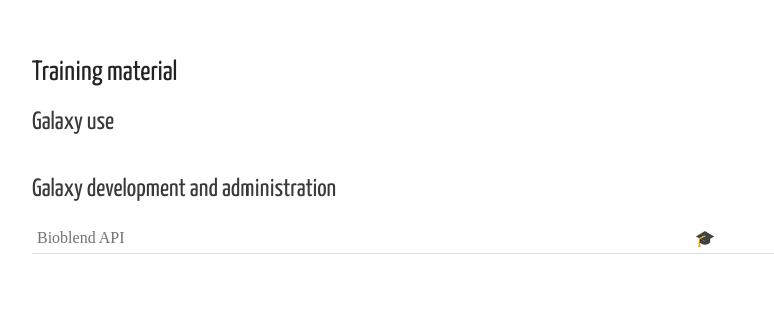
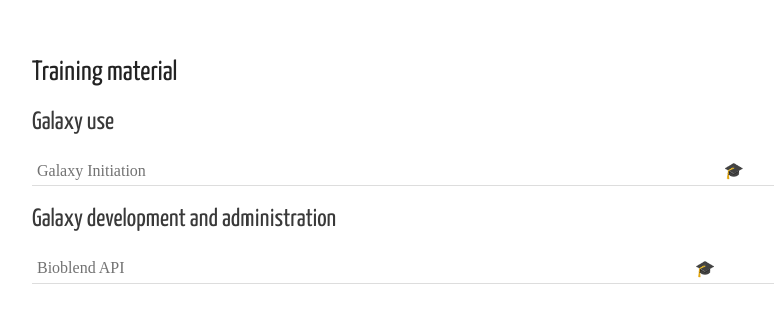
Before and after one commit to C3BI-pasteur-fr/Galaxy_training_material, a Jekyll site: the page built from index.md, in a window 1280 px wide. Shown: the top 323 px of the page, without its empty margins (178-952 px from the left). Built offline with Jekyll 4.4.1, drawn with Linux system fonts in a browser that asks for light colours; emoji names are drawn with the system emoji font; some web fonts are replaced.

Commit message:
bug fix of home.html file

```diff
--- a/_layouts/home.html
+++ b/_layouts/home.html
@@ -9,20 +9,11 @@ layout: base
 
     <table>
         {% for topic in site.data %}
-            {% if topic[1].type == "use" %}
+            {% if topic[1].type == "introduction" %}
             <tr>
-                  {% assign introduction=0 %}
-                  {% for tuto in topic[1].material %}
-                      {% if tuto.type == "introduction" %}
-                        {% assign introduction=introduction | plus:1 %}
-                      {% endif %}
-                  {% endfor %}
-
                   <td>{{ topic[1].title }}</td>
                   <td>
-                    {% if introduction != 0 %}
                     <a href="{{ site.url }}/{{ topic[1].name }}/slides/{{ topic[1].slides }}"> :mortar_board: </a>
-                    {% endif %}
                   </td>
             </tr>
             {% endif %}
@@ -34,14 +25,6 @@ layout: base
         {% for topic in site.data %}
             {% if topic[1].type == "admin-dev" %}
             <tr>
-                  {% assign tutorial_number=0 %}
-                  {% assign introduction=0 %}
-                  {% for tuto in topic[1].material %}
-                      {% if tuto.type == "introduction" %}
-                        {% assign introduction=introduction | plus:1 %}
-                      {% endif %}
-                  {% endfor %}
-
                   <td>{{ topic[1].title }}</td>
                   <td>
                     <a href="{{ site.url }}/{{ topic[1].name }}/slides/{{ topic[1].slides }}"> :mortar_board: </a>
```
